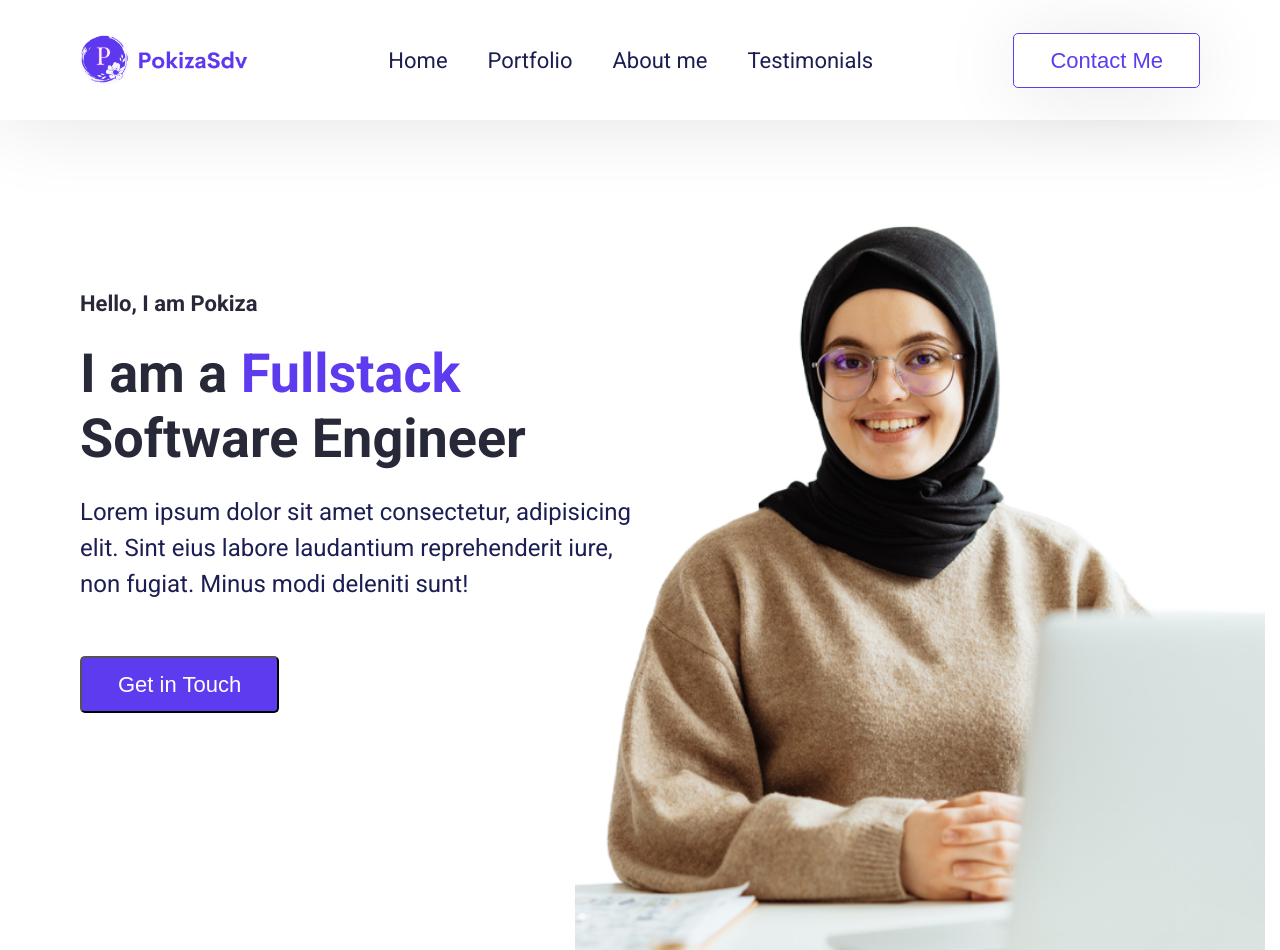
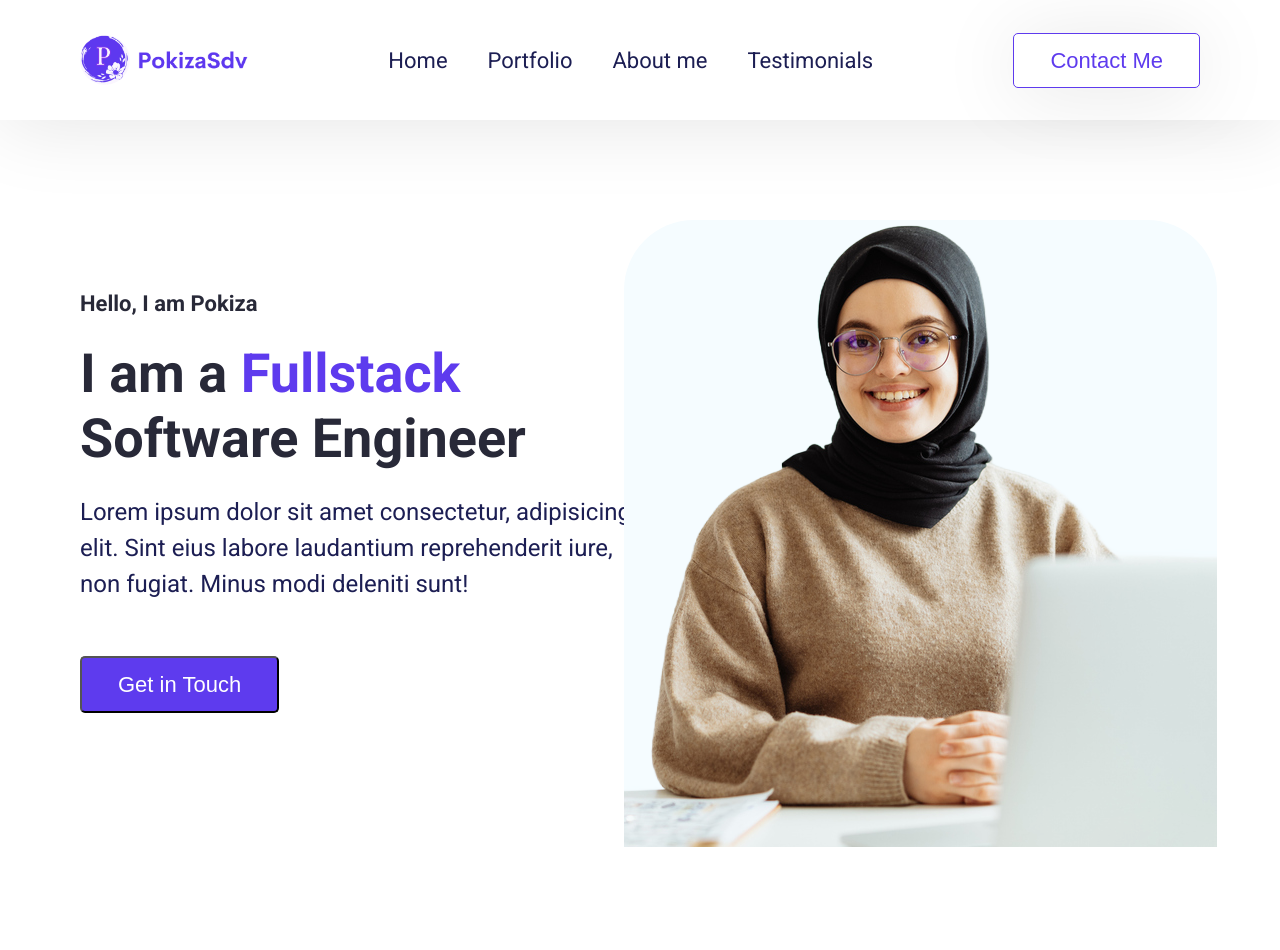
Before and after one commit to PokizaSdv/personal-portfolio, a React (Create React App) app: page / in a window 1280 px wide. Built offline with nearby package versions, Linux system fonts and the light colour scheme.

Commit message:
Add background to img

```diff
--- a/src/components/HeaderRight/HeaderRight.css
+++ b/src/components/HeaderRight/HeaderRight.css
@@ -1,14 +1,19 @@
-
 .header-right {
     width: 50%;
     height: 73rem;
     display: flex;
     flex-shrink: 0;
     justify-content: center;
-
 }
 
+.img-wrapper {
+    height: 80%;
+    background-color: var(--bg-shade);
+    border-top-left-radius: var(--border-radius-70);
+    border-top-right-radius: var(--border-radius-70);
+    z-index: 1;
+}
 
 img {
-    object-fit: cover;
+    object-fit: contain;
 }
--- a/src/components/HeaderRight/HeaderRight.tsx
+++ b/src/components/HeaderRight/HeaderRight.tsx
@@ -3,8 +3,10 @@ import heroImg from "../../assets/hero3.png";
 
 const HeaderRight = () => {
     return (
-        <div className="header-right" >
-            <img src={heroImg} alt="Woman" />
+        <div className="header-right">
+            <div className="img-wrapper">
+                <img src={heroImg} alt="Woman" />
+            </div>
         </div>
     );
 };
--- a/src/design-system/css/border-radius.css
+++ b/src/design-system/css/border-radius.css
@@ -9,6 +9,9 @@
     --border-radius-12: 1.2rem;
     --border-radius-16: 1.6rem;
     --border-radius-20: 2rem;
+    --border-radius-70: 7rem;
+    --border-radius-120: 12rem;
+
     --border-radius-circle: 50%;
 
 }
```
